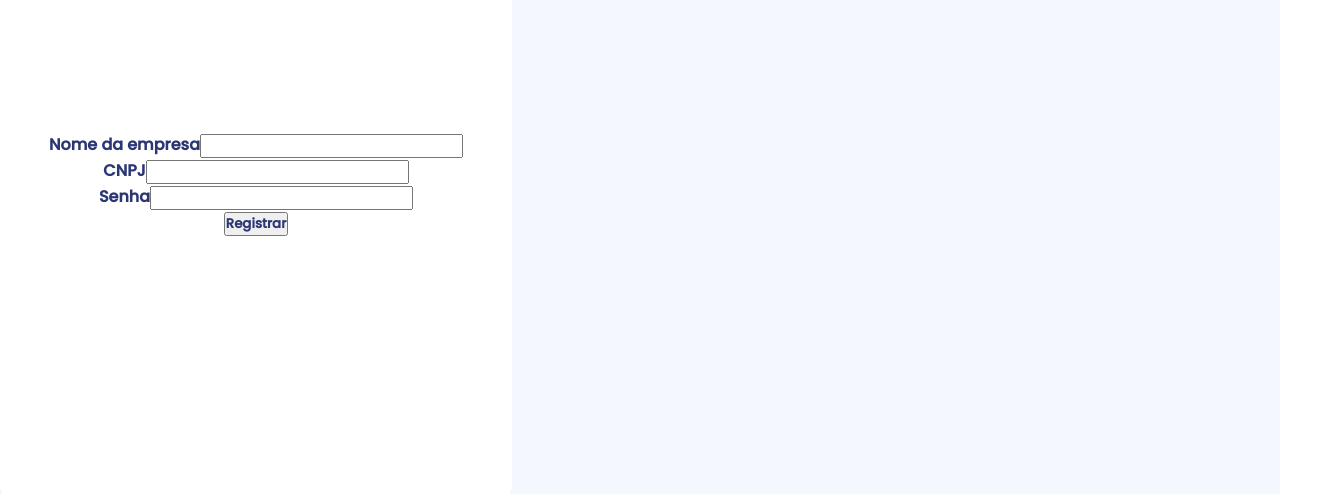
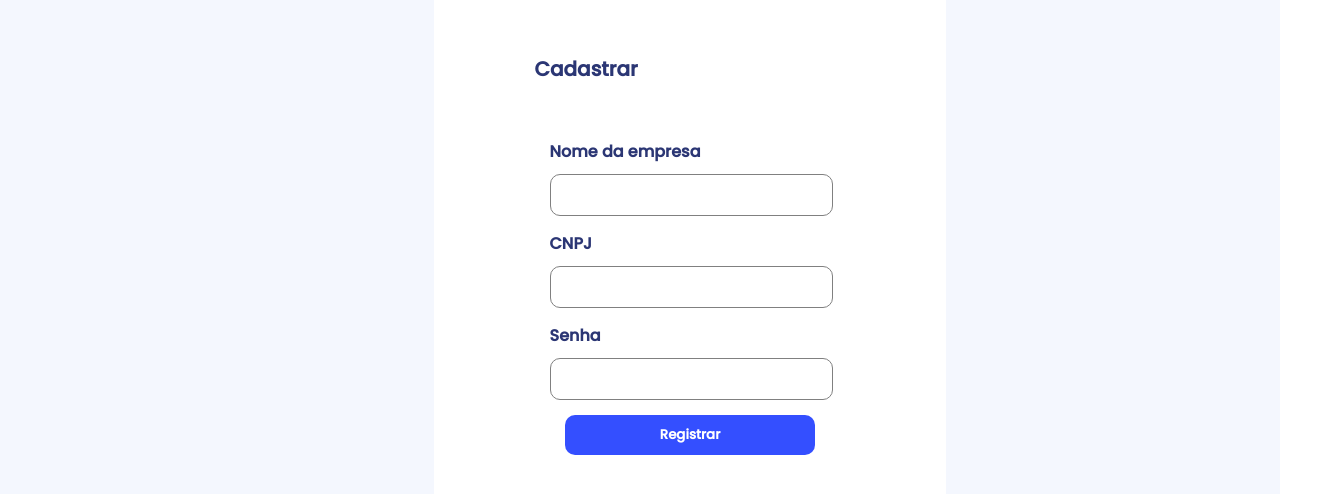
Before and after one commit to felipetoledo07/clinica-hospitalar, a React (Create React App) app in the folder frontend/: page /drugstore/registration in a window 1280 px wide. Shown: the part 146-640 px from the top of the page, 1330 px wide, since content can reach past the window. Built offline with nearby package versions, Linux system fonts and the light colour scheme.

Commit message:
refactor drugstore registration frontend

```diff
--- a/frontend/src/pages/drugstore/DrugstoreRegistration.js
+++ b/frontend/src/pages/drugstore/DrugstoreRegistration.js
@@ -30,30 +30,39 @@ function DrugstoreRegistration() {
 
 
   return (
+    <div className='center'>
         <div className='form'>
         <Formik initialValues={initialValues} onSubmit={onSubmit} validationSchema={validationSchema}>
                 <Form>
+                    <div className='login_title'>
+                        Cadastrar
+                    </div>
+                    <div className='row'>
                         <div>
+                            <div className='flex_column'>
                                 <label>Nome da empresa</label>
                                 <ErrorMessage name="name" component="div"></ErrorMessage>
-                    <Field id="inputCreateDoctor" name="name" placeholder=""></Field>
+                                <Field className="input" id="inputCreateDoctor" name="name" placeholder=""></Field>
                             </div>
 
-                <div>
+                            <div className='flex_column'>
                                 <label>CNPJ</label>
                                 <ErrorMessage name="cnpj" component="div"></ErrorMessage>
-                    <Field id="inputCreateDoctor" name="cnpj" placeholder=""></Field>
+                                <Field className="input" id="inputCreateDoctor" name="cnpj" placeholder=""></Field>
                             </div>
 
-                <div>
+                            <div className='flex_column'>
                                 <label>Senha</label>
                                 <ErrorMessage name="password" component="div"></ErrorMessage>
-                    <Field id="inputCreateDoctor" name="password" placeholder="" type="password"></Field>
+                                <Field className="input" id="inputCreateDoctor" name="password" placeholder="" type="password"></Field>
                             </div>
 
-                <button type='submit'>Registrar</button>
+                            <button className='login_button' type='submit'>Registrar</button>
+                        </div>
+                    </div>
                 </Form>
             </Formik>
+        </div>
     </div>
   )
 }
```
Lines whose indentation alone changed are shown as unchanged.
